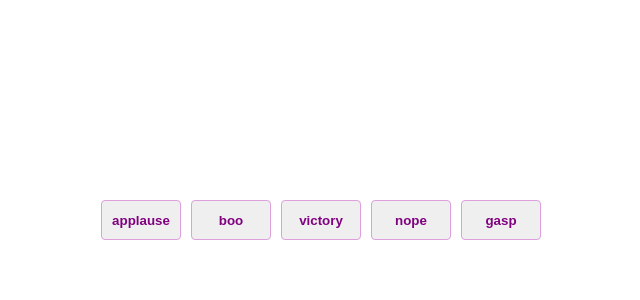
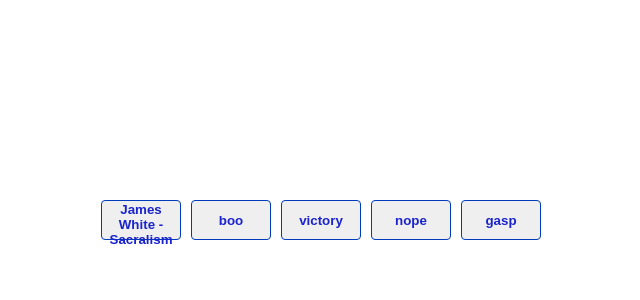
Before and after one commit to danielrwoodward/reformedSoundboard, a PHP site: page / in a window 1280 px wide. Shown: the part 150-450 px from the top of the page, without its empty margins (324-964 px from the left). Run offline with PHP 8.4, Linux system fonts and the light colour scheme.

Commit message:
Added a test sound

```diff
--- a/index.html
+++ b/index.html
@@ -1,19 +1,26 @@
 <!DOCTYPE html>
 <html>
   <head>
-  <link rel="stylesheet" href="styles.css">
+    <title>Parcel Sandbox</title>
+    <meta charset="UTF-8" />
+    <link rel="stylesheet" href="styles.css" />
+    <script type="text/javascript">
+      function play_sound(clicked_id) {
+        var audio = new Audio(/audio/ +  clicked_id + ".mp3");
+        audio.play();
+      }
+    </script>
   </head>
+
   <body>
-
     <div class="container">
       <div class="center">
-      <button id="applause">applause</button>
-      <button id="boo">boo</button>
-      <button id="victory">victory</button>
-      <button id="nope">nope</button>
-      <button id="gasp">gasp</button>
+        <button id="james-white-sacralism" onClick="play_sound(this.id)">James White - Sacralism</button>
+        <button id="boo" onClick="play_sound(this.id)">boo</button>
+        <button id="victory" onClick="play_sound(this.id)">victory</button>
+        <button id="nope" onClick="play_sound(this.id)">nope</button>
+        <button id="gasp" onClick="play_sound(this.id)">gasp</button>
       </div>
     </div>
-
   </body>
 </html>
--- a/styles.css
+++ b/styles.css
@@ -17,8 +17,8 @@
   height: 40px;
   margin-left: 10px;
   border-radius: 4px;
-  border: 1px solid plum;
+  border: 1px solid rgb(0, 59, 187);
   cursor: pointer;
-  color: purple;
+  color: rgb(26, 35, 205);
   font-weight: 600;
 }
```
Also changed, not shown: 1 other file. Lines whose indentation alone changed are shown as unchanged.
